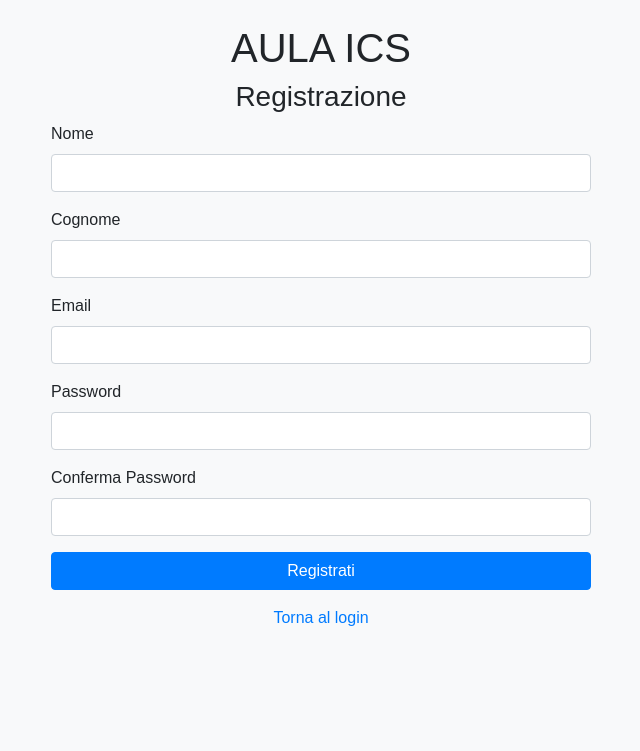
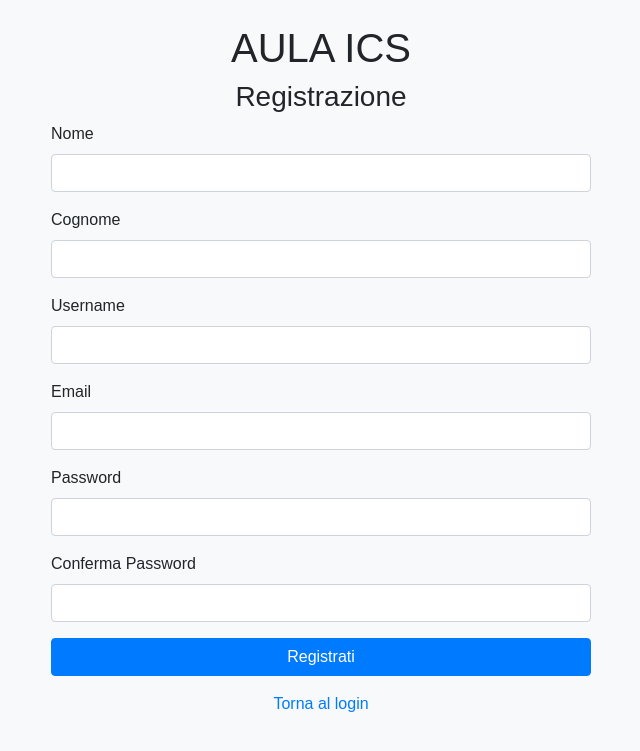
Before and after one commit to DarioTroll/sampleflask, a Flask app: page /register in a window 1280 px wide. Shown: the top 751 px of the page, without its empty margins (319-959 px from the left). Run offline with Flask 2, Linux system fonts and the light colour scheme; some libraries are stand-ins or nearby versions.

Commit message:
Username is now used to log in

```diff
--- a/app.py
+++ b/app.py
@@ -54,20 +54,32 @@ def admin_required(f):
 @app.route('/', methods=['GET', 'POST'])
 def login():
     if request.method == 'POST':
-        email = request.form['email']
+        # Modifica qui: usa 'username' invece di 'email'
+        username = request.form['username']
         password = request.form['password']
+
+        # Connessione al database
         conn = get_db_connection()
         cursor = conn.cursor(dictionary=True)
-        cursor.execute('SELECT * FROM users WHERE email = %s', (email,))
+
+        # Modifica qui: seleziona l'utente in base allo username
+        cursor.execute('SELECT * FROM users WHERE username = %s', (username,))
         user = cursor.fetchone()
+
+        # Chiusura della connessione
         cursor.close()
         conn.close()
+
+        # Verifica la password e gestisce il login
         if user and check_password_hash(user['password'], password):
             session['user_id'] = user['id']
             return redirect('/home')
         else:
             return 'Credenziali non valide', 401
+
+    # Se GET, visualizza il form di login
     return render_template('login.html')
+
 
 # Pagina di registrazione
 @app.route('/register', methods=['GET', 'POST'])
--- a/templates/login.html
+++ b/templates/login.html
@@ -6,7 +6,7 @@
 <div class="row justify-content-center">
     <div class="col-md-6">
         <h1 class="text-center mt-4">AULA ICS</h1>
-        <h3 class="text-center mt-2">Login</h1>
+        <h3 class="text-center mt-2">Login</h3>
 
         {% with messages = get_flashed_messages(with_categories=True) %}
             {% if messages %}
@@ -23,8 +23,8 @@
 
         <form method="post">
             <div class="form-group">
-                <label for="email">Email</label>
-                <input type="email" class="form-control" id="email" name="email" required>
+                <label for="username">Username</label>
+                <input type="text" class="form-control" id="username" name="username" required>
             </div>
             <div class="form-group">
                 <label for="password">Password</label>
--- a/templates/register.html
+++ b/templates/register.html
@@ -6,7 +6,7 @@
 <div class="row justify-content-center">
     <div class="col-md-6">
         <h1 class="text-center mt-4">AULA ICS</h1>
-        <h3 class="text-center mt-2">Registrazione</h1>
+        <h3 class="text-center mt-2">Registrazione</h3>
 
         {% with messages = get_flashed_messages(with_categories=True) %}
             {% if messages %}
@@ -29,6 +29,10 @@
             <div class="form-group">
                 <label for="cognome">Cognome</label>
                 <input type="text" class="form-control" id="cognome" name="cognome" required>
+            </div>
+            <div class="form-group">
+                <label for="username">Username</label>
+                <input type="text" class="form-control" id="username" name="username" required>
             </div>
             <div class="form-group">
                 <label for="email">Email</label>
```
